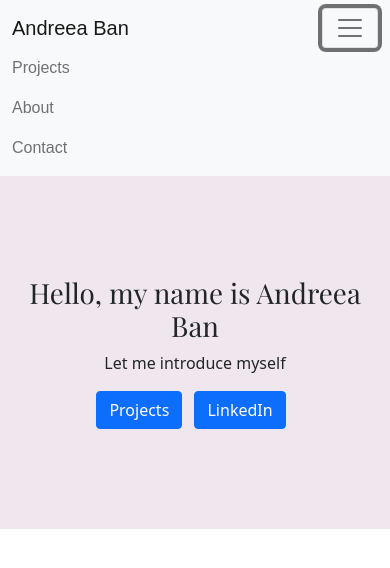
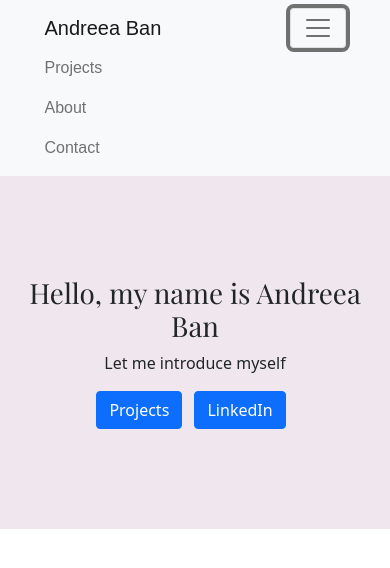
Before and after one commit to EAndree/ea-ban-portfolio, a plain HTML site: page index.html in a window 390 px wide. Both pictures are taken after a click on the button "Toggle navigation". Drawn offline with nearby package versions, Linux system fonts and the light colour scheme.

Commit message:
style nav-bar

```diff
--- a/index.html
+++ b/index.html
@@ -19,13 +19,13 @@
     <link rel="stylesheet" href="src/style.css" />
     <title>✨Andreea Ban's Portfolio✨</title>
   </head>
-  <body>
+  <body class="index">
     <!-- Navigation -->
     <nav class="navbar navbar-expand-lg navbar-light bg-light">
       <div class="container-fluid">
         <a class="navbar-brand" href="index.html">Andreea Ban</a>
         <button
-          class="navbar-toggler"
+          class="navbar-toggler collapsed"
           type="button"
           data-bs-toggle="collapse"
           data-bs-target="#navbarNav"
@@ -35,7 +35,10 @@
         >
           <span class="navbar-toggler-icon"></span>
         </button>
-        <div class="collapse navbar-collapse" id="navbarNav">
+        <div
+          class="navbar-collapse justify-content-end collapse"
+          id="navbarNav"
+        >
           <ul class="navbar-nav">
             <li class="nav-item">
               <a
--- a/src/style.css
+++ b/src/style.css
@@ -11,6 +11,8 @@
 .container-fluid {
   font-family: var(--default-font-family);
   color: black;
+  margin-left: 32.5px;
+  margin-right: 32.5px;
 }
 
 .container {
```
